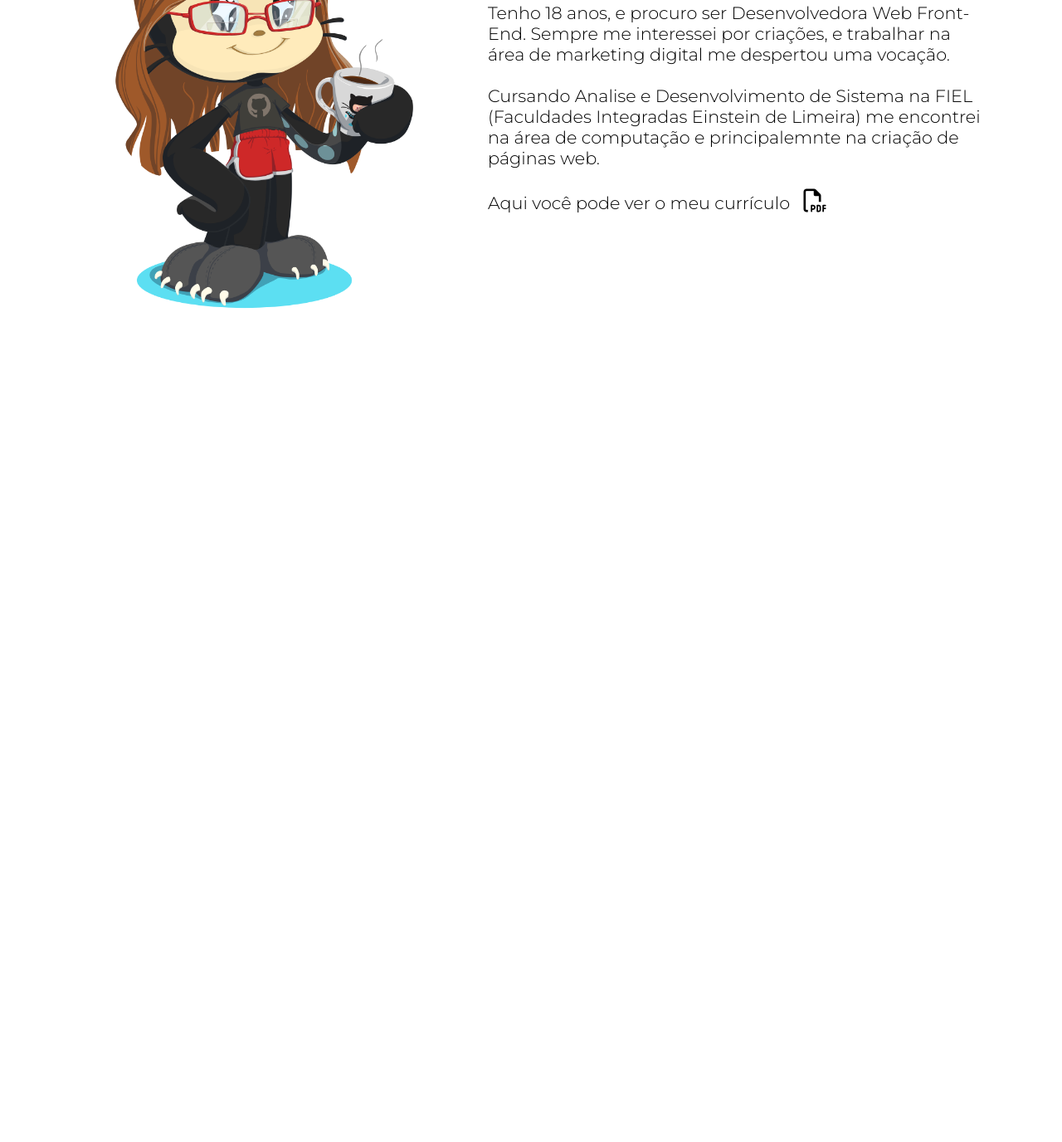
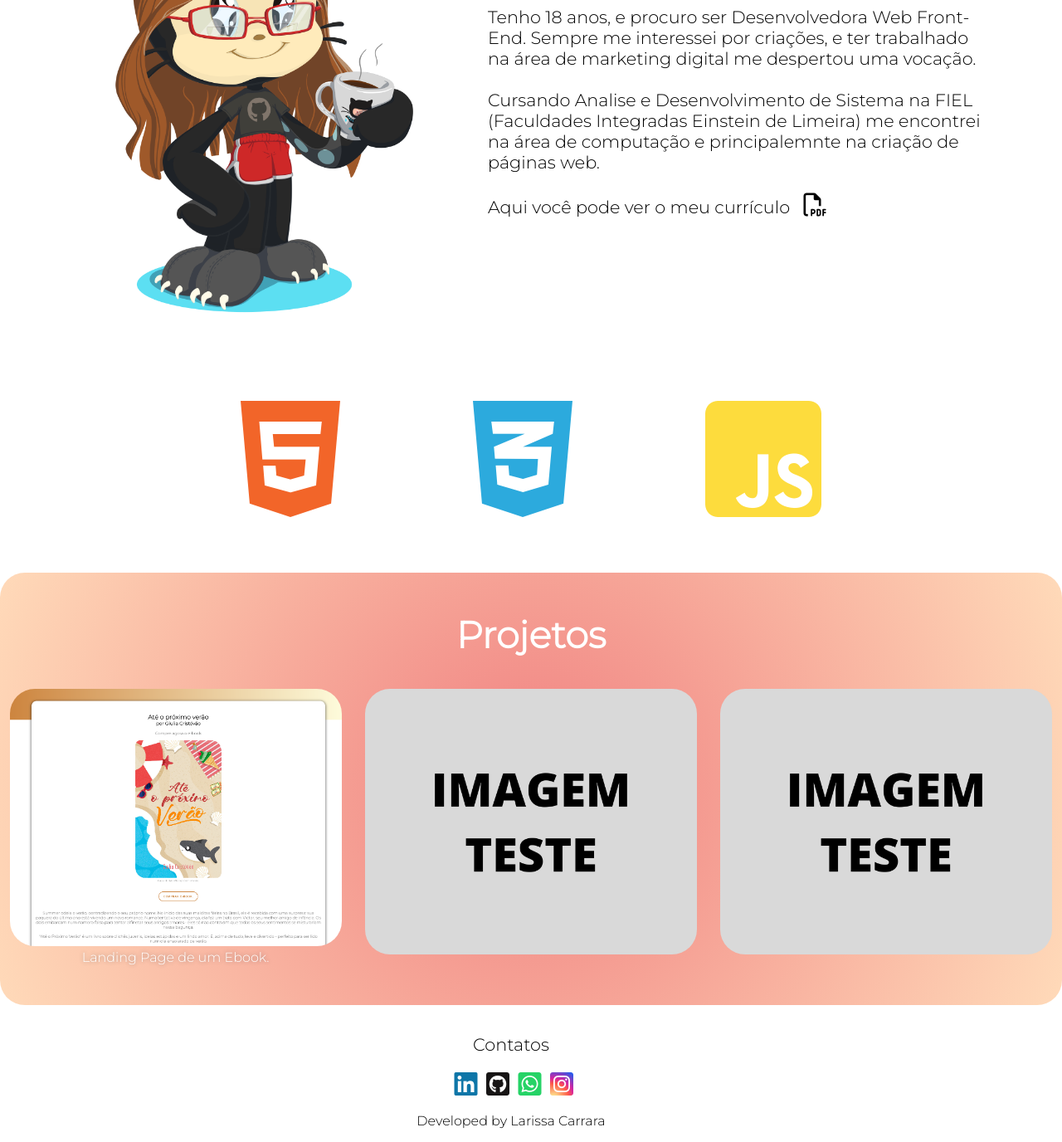
Before and after one commit to Lari-C/portfolio-dev-web, a plain HTML site: page index.html in a window 1280 px wide. Shown: the part 833-2209 px from the top of the page at 83% size. Before the commit the page ends 1263 px from the top, so only its background shows below. Drawn offline with Linux system fonts and the light colour scheme.

Commit message:
finalizando

```diff
--- a/css/style.css
+++ b/css/style.css
@@ -30,11 +30,6 @@ html{
     width: 100%;
   }
 }
-
-img{
-    display: inline-block;
-    padding-top: 0;
-  }
 
 h1{
     padding-top: 10rem;
@@ -95,19 +90,20 @@ h1{
     color: #000;
   }
 
-  .projetos{
-    background: rgb(240,128,128);
-    background: radial-gradient(circle, rgba(240,128,128,1) 0%, rgba(255,218,185,1) 100%);
-    display: grid;
+  h2{
     text-align: center;
-    justify-content: space-around;
-    grid-auto-flow: column;
-    padding: 10px;
+    font-size: 2.8rem;
   }
 
-  h2{
-    text-align: center;
-    font-size: 2.5rem;
+  .container-sobremim{
+    display: grid;
+    grid-template-columns: auto auto;
+  }
+
+  @media (min-width: 280px) and (max-width: 1000px){
+    .container-sobremim{
+      grid-template-columns: auto;
+    }
   }
 
   .sobremim{
@@ -139,7 +135,7 @@ h1{
   @media (min-width: 280px) and (max-width: 800px){
     .sobremim-text{
       padding-top: 4rem;
-      padding-bottom: 5rem;
+      padding-bottom: 1rem;
       padding-right: 1rem;
       padding-left: 1rem;
       font-size: 1rem;
@@ -164,19 +160,86 @@ h1{
     }
   }
 
-  .container-sobremim{
-    display: grid;
-    grid-template-columns: auto auto;
-  }
-
-  @media (min-width: 280px) and (max-width: 1000px){
-    .container-sobremim{
-      grid-template-columns: auto;
-    }
-  }
-
   @media (min-width: 280px) and (max-width: 800px){
     .link-sobremim{
       font-size: 0.9rem;
     }
   }
+
+  .tools{
+    font-size: 10rem;
+    display: grid;
+    grid-template-columns: auto auto auto;
+    justify-content: center;
+    margin: auto;
+    gap: 10rem;
+  }
+
+  @media (min-width: 280px) and (max-width: 1000px){
+    .tools{
+      font-size: 5rem;
+      gap: 2rem;
+    }
+  }
+
+  .projetos{
+    background: rgb(240,128,128);
+    background: radial-gradient(circle, rgba(240,128,128,1) 0%, rgba(255,218,185,1) 100%);
+    padding-top: 3rem;
+    padding-bottom: 3rem;
+    border-radius: 30px;
+    text-align: center;
+    color: #fff;
+  }
+
+  #grid-projetos{
+    display: grid;
+    grid-template-columns: 1fr 1fr 1fr;
+    grid-gap: 5px;
+  }
+
+  .projetos img{
+    border-radius: 30px;
+    width: 400px;
+  }
+
+  @media (min-width: 280px) and (max-width: 1000px){
+    #grid-projetos{
+      display: grid;
+      grid-template-columns: repeat(auto-fill, minmax(300px, 1fr));
+      grid-gap: 1.5rem;
+      max-width: 1200px;
+      margin: 0 auto;
+    }
+    .projetos img{
+      border-radius: 30px;
+      width: 300px;
+    }
+  }
+
+  figcaption{
+    color: #fff;
+    text-shadow: rgba(63, 63, 63, 0.459) 0em 0em 0.3em;
+  }
+
+  footer{
+    padding: 1rem;
+    text-align: center;
+    padding-right: 4rem;
+  }
+
+  .contato p{
+    font-size: 1.3rem;
+  }
+
+  .contato i{
+    font-size: 2rem;
+    padding-left: 0.2em;
+  }
+
+  #insta{
+    background: radial-gradient(circle at 30% 107%, #fdf497 0%, #fdf497 5%, #fd5949 45%, #d6249f 60%, #285AEB 90%);
+    -webkit-background-clip: text;
+    background-clip: text;
+    -webkit-text-fill-color: transparent;
+  }
--- a/index.html
+++ b/index.html
@@ -33,7 +33,7 @@
         </div>
         <div class="sobremim">
             <div class="sobremim-text">
-                <p>Tenho 18 anos, e procuro ser Desenvolvedora Web Front-End. Sempre me interessei por criações, e trabalhar na área de marketing digital me despertou uma vocação.</p>
+                <p>Tenho 18 anos, e procuro ser Desenvolvedora Web Front-End. Sempre me interessei por criações, e ter trabalhado na área de marketing digital me despertou uma vocação.</p>
                 <br>
                 <p>Cursando Analise e Desenvolvimento de Sistema na FIEL (Faculdades Integradas Einstein de Limeira) me encontrei na área de computação e principalemnte na criação de páginas web.</p>
                 <br>
@@ -45,21 +45,40 @@
             </div>
         </div>
     </div>
+    <br><br><br>
+
+    <section class="tools">
+        <i class="fa-brands fa-html5" style="color: #f26529;"></i>
+        <i class="fa-brands fa-css3-alt" style="color: #2caadd;"></i>
+        <i class="fa-brands fa-square-js" style="color: #fddc3d;"></i>
+    </section>
+
+    <br><br><br>
+
+    <section class="projetos">
+        <h2>Projetos</h2>
+        <br><br>
+        <div id="grid-projetos">
+            <div><a href="https://ateoproximoveraoebook.netlify.app/" target="_blank"><img src="img/landing-page.png"><figcaption>Landing Page de um Ebook.</figcaption></div></a>
+            <div><img src="img/imagem-teste.png"></div>
+            <div><img src="img/imagem-teste.png"></div>
+        </div>
+    </section>
     <br>
 
-
-
-
-    <!--<section class="projetos">
-        <h2>Veja meus projetos.</h2>
-    </section>
-    <br>
-    <section class="projetos" id="grid-projetos">
-        <div class="grid"><img src="img/imagem-teste.png" width="100%" height="80%"></div>
-        <div class="grid"><img src="img/imagem-teste.png" width="100%" height="80%"></div>
-        <div class="grid"><img src="img/imagem-teste.png" width="100%" height="80%"></div>
-        </div>
-    </section>-->
+    <footer>
+        <section class="contato">
+            <p>Contatos</p>
+            <br>
+            <a href="https://www.linkedin.com/in/larissa-carrara-477850251/" target="_blank"><i class="fa-brands fa-linkedin" style="color: #0e76a8;"></i></a>
+            <a href="https://github.com/Lari-C" target="_blank"><i class="fa-brands fa-square-github" style="color: #171515;"></i></a>
+            <a href="https://wa.me/5519982445657?text=Dei+uma+olhada+no+seu+portfolio%21" target="_blank"><i class="fa-brands fa-square-whatsapp" style="color: #25d366;"></i></a>
+            <a href="https://www.instagram.com/laris_carrara/" target="_blank"><i class="fa-brands fa-square-instagram" id="insta"></i></a>
+            <br>
+        </section>
+        <br>
+        <p>Developed by Larissa Carrara</p>
+    </footer>
 
 </body>
 </html>
```
Also changed, not shown: img/landing-page.png (added).
